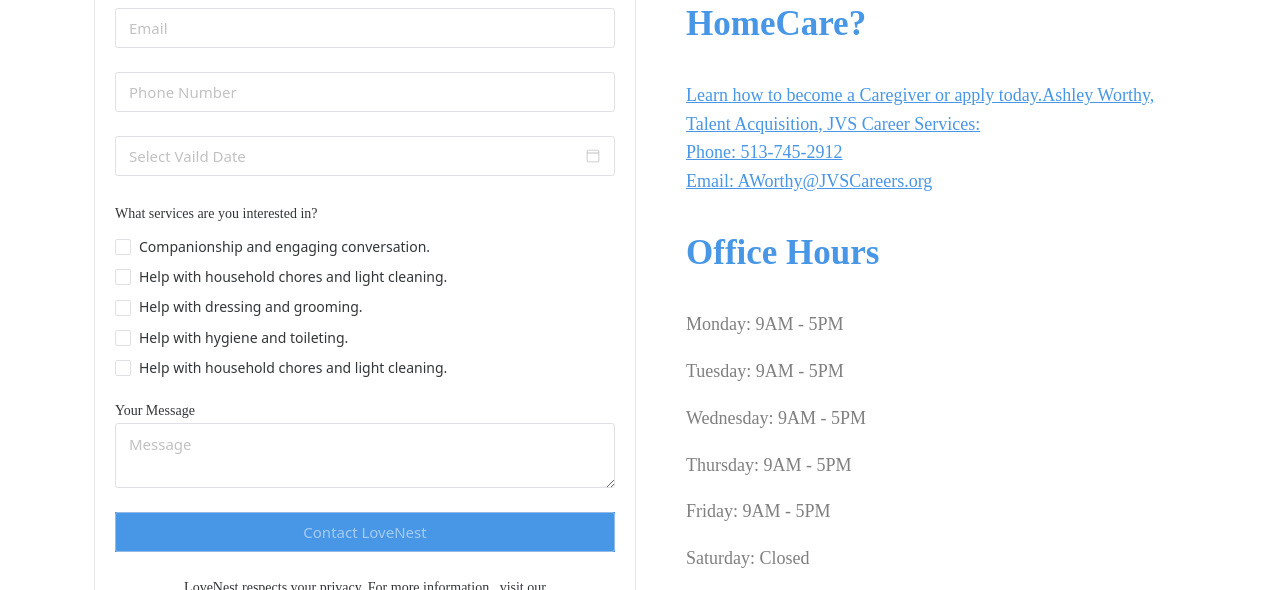
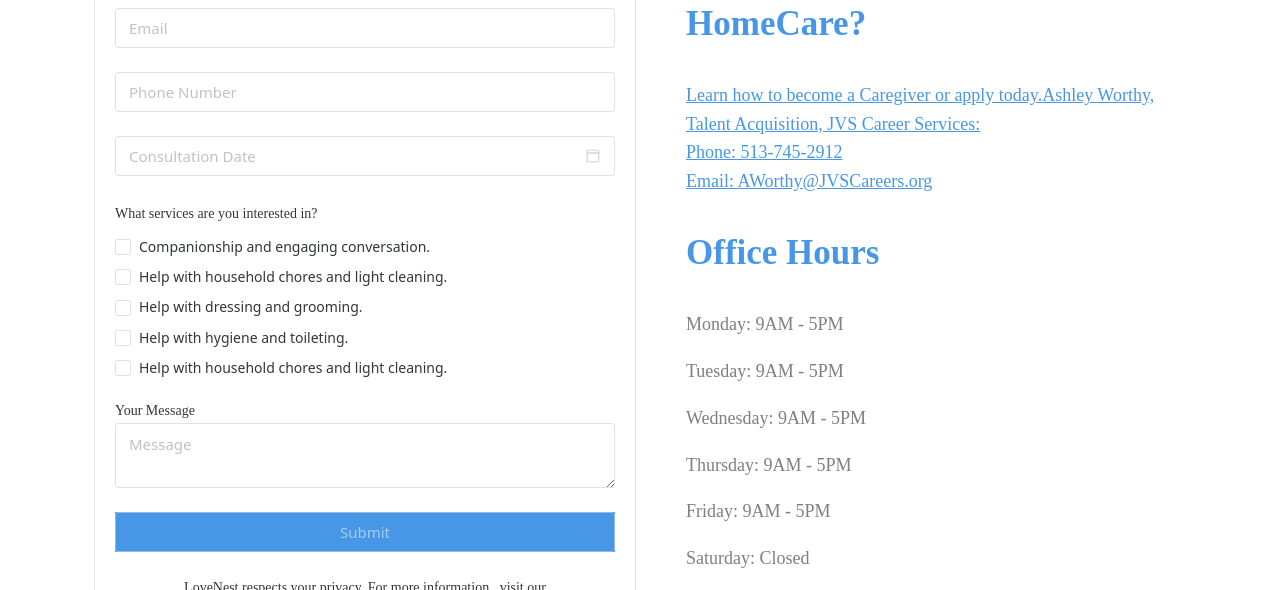
Before and after one commit to harrisonasegu/lovenestapp, a Vue app: page /Free-assessment in a window 1280 px wide. Shown: the part 1160-1750 px from the top of the page. Built offline with nearby package versions, Linux system fonts and the light colour scheme.

Commit message:
All  Current Updates

```diff
--- a/src/stores/modules/formSubmission.ts
+++ b/src/stores/modules/formSubmission.ts
@@ -94,7 +94,7 @@
           }
 
           // update notification
-          updateResponse('Contact Us', 'error', (errorMessages_.length ? errorMessages_.join() : serverErrorMessage))
+          updateResponse('Request Free Assessment', 'error', (errorMessages_.length ? errorMessages_.join() : serverErrorMessage))
 
           return error
         })
--- a/src/views/RequestFreeAssessment.vue
+++ b/src/views/RequestFreeAssessment.vue
@@ -48,7 +48,6 @@
 const formSubmisionStore = useFormSubmisionStore()
 
 const isLoading = ref<boolean>(false)
-const timePicker = ref()
 
 const formRef = ref<FormInst | null>(null)
 
@@ -57,23 +56,19 @@
   lastName: '',
   email: '',
   phoneNumber: '',
-  consultationDate: '',
-  customerAddress: '',
-  message: '',
-  preferredServices: "",
-  termsAndConditions: false
+  consultationDate: null,
+  message: ''
 })
+const preferredServicesModel = ref<string[]>([])
 
 const inputRequired = computed(() => (
   model.firstName === '' ||
   model.lastName === '' ||
   model.email === '' ||
   model.phoneNumber === '' ||
-  model.consultationDate === '' ||
-  model.customerAddress === '' ||
-  model.preferredServices === '' ||
+  !model.consultationDate ||
   model.message === '' ||
-  !model.termsAndConditions
+  preferredServicesModel.value.length === 0
 ))
 
 const rules: FormRules = {
@@ -112,10 +107,10 @@
       trigger: ['input', 'blur']
     }
   ],
-  customerAddress: [
+  message: [
     {
       required: true,
-      message: 'address is required',
+      message: 'message is required',
       trigger: ['input', 'blur']
     }
   ]
@@ -139,13 +134,18 @@
   return !number || /^\d{0,11}$/.test(number)
 }
 
+function handleServiceSelect (services: string[]) {
+  preferredServicesModel.value = services
+}
+
 function clearInputFields() {
   model.firstName = ''
   model.lastName = ''
   model.email = ''
   model.phoneNumber = ''
-  model.customerAddress = ''
-  model.termsAndConditions = false
+  model.consultationDate = null
+  model.message = ''
+  preferredServicesModel.value = []
 }
 
 function handleValidateButtonClick(e: MouseEvent) {
@@ -157,20 +157,23 @@
       // loading state
       loadingState(true)
 
-      // formSubmisionStore.RequestFreeAssessment({
-      //   name: `${model.firstName} ${model.lastName}`,
-      //   email: model.email,
-      //   phoneNumber: model.phoneNumber,
-      //   consultationDate: model.consultationDate,
-      //   // preferredServices: [{
-      //   //   option1: model.option1
-      //   //   option2: model.option2
-      //   //   option3
-      //   //   option4
-      //   //   option5
-      //   // }]
-      //   message: model.message,
-      // })
+      formSubmisionStore.RequestFreeAssessment({
+        name: `${model.firstName} ${model.lastName}`,
+        email: model.email,
+        phoneNumber: model.phoneNumber,
+        consultationDate: model.consultationDate
+          ? new Date(model.consultationDate).toISOString()
+          : '',
+        preferredServices: preferredServicesModel.value,
+        // preferredServices: [{
+        //   option1: model.option1
+        //   option2: model.option2
+        //   option3
+        //   option4
+        //   option5
+        // }]
+        message: model.message,
+      })
     }
   )
 }
@@ -284,12 +287,13 @@
                 </n-form-item>
 
                 <n-form-item size="large" path="customerDate">
-                  <n-date-picker placeholder="Select Vaild Date" v-model:value="timePicker" :disabled="isLoading"
+                  <n-date-picker placeholder="Consultation Date" v-model:value="model.consultationDate" :disabled="isLoading" clearable
                     @keydown.enter.prevent type="date" />
                 </n-form-item>
 
                 <span>What services are you interested in?</span>
-                <n-checkbox-group>
+
+                <n-checkbox-group v-model:value="preferredServicesModel" @update:value="handleServiceSelect">
                   <n-grid :y-gap="8" :cols="1">
                     <n-gi>
                       <n-checkbox value="companionship" label="Companionship and engaging
@@ -316,16 +320,15 @@
                   Your Message
                 </span>
 
-                <n-form-item path="customerAddress">
+                <n-form-item path="message">
                   <n-input size="large" placeholder="Message" type="textarea" rows="2"
-                    v-model:value="model.customerAddress" :disabled="isLoading" @keydown.enter.prevent />
+                    v-model:value="model.message" :disabled="isLoading" @keydown.enter.prevent />
                 </n-form-item>
-
 
                 <div class="btn-container">
                   <n-button size="large" :loading="isLoading" :disabled="inputRequired || isLoading"
                     @click="handleValidateButtonClick">
-                    Contact LoveNest
+                    Submit
                   </n-button>
                 </div>
               </n-form>
```
Also changed, not shown: src/interface/formSubmission.ts (+8 -7 lines).
